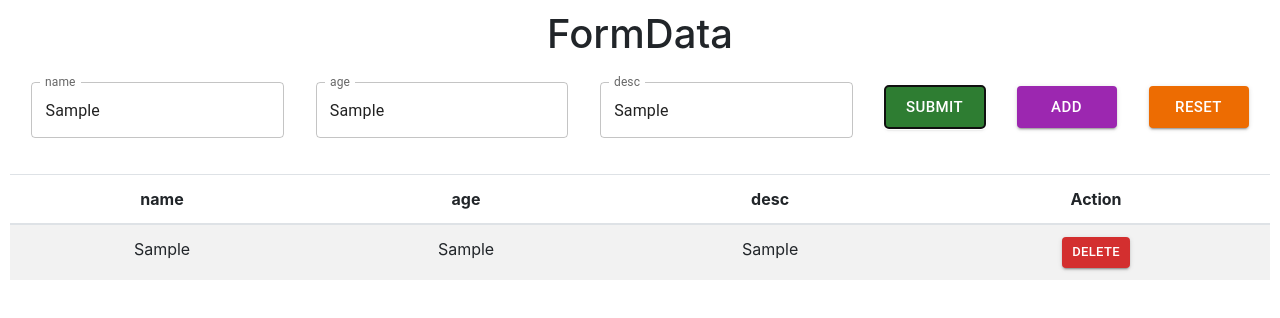
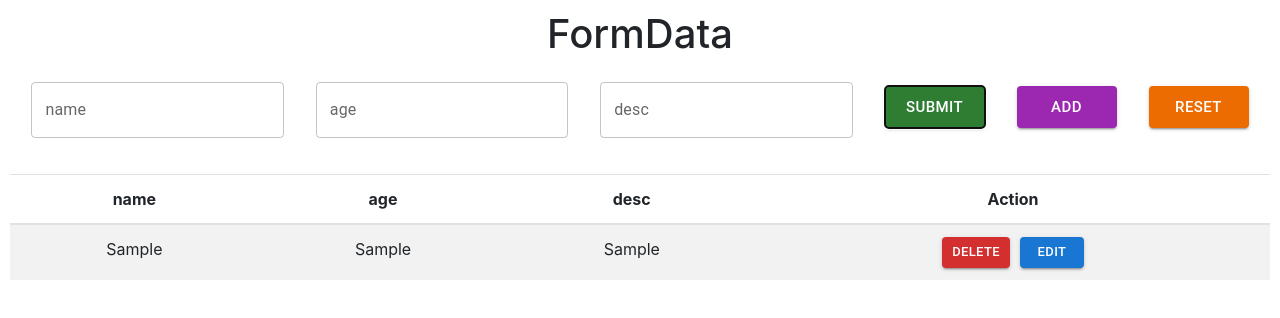
Before and after one commit to AbdullahNiaz39/Use-Of-Hooks, a React (Create React App) app: page / in a window 1280 px wide. Both pictures are taken after typing "Sample", "Sample", "Sample" into the empty fields and a click on the button "SUBMIT". Shown: the top 318 px of the page. Built offline with nearby package versions, Linux system fonts and the light colour scheme.

Commit message:
complete Grneic With Edit

```diff
--- a/src/component/TableData.js
+++ b/src/component/TableData.js
@@ -2,7 +2,7 @@ import { Button } from "@mui/material";
 import React from "react";
 import columns from "./table.json";
 
-const TableData = ({ Data, onDelete }) => {
+const TableData = ({ Data, onDelete, onEdit }) => {
   //   const { onData } = props;
   return Data.length !== 0 ? (
     <div>
@@ -22,12 +22,8 @@ const TableData = ({ Data, onDelete }) => {
         <tbody>
           {Data.map((data, index) => (
             <tr key={index}>
-              {columns.coloumed.map((column, index) => {
-                return (
-                  <>
-                    <td key={index}>{data[column.name]}</td>
-                  </>
-                );
+              {columns.coloumed.map((column, ind) => {
+                return <td key={ind}>{data[column.name]}</td>;
               })}
               <td>
                 <Button
@@ -37,6 +33,18 @@ const TableData = ({ Data, onDelete }) => {
                   onClick={() => onDelete(index)}
                 >
                   Delete
+                </Button>
+                <Button
+                  variant="contained"
+                  size="small"
+                  color="primary"
+                  onClick={() => onEdit(index)}
+                  style={{
+                    maxWidth: "100px",
+                    marginLeft: "10px",
+                  }}
+                >
+                  Edit
                 </Button>
               </td>
             </tr>
--- a/src/component/form.js
+++ b/src/component/form.js
@@ -14,7 +14,8 @@ const Form = () => {
   //useHooks using isVisible new Field in Form
   const [isFieldVisible, setisFieldVisible] = useState(false);
   const [fieldAdd, setfieldAdd] = useState([{ name: "" }]);
-
+  const [isBtnVisible, setBtnVisible] = useState(false);
+  const [editbtn, setEditBtn] = useState();
   ///Functuion
   //handleChange for Start Field
   const handleChange = (e) => {
@@ -35,7 +36,7 @@ const Form = () => {
     // } else {
     setStoreData((storeData) => [...storeData, data]);
     // }
-    // setData({ name: "", age: "", desc: "" });
+    setData({ name: "", age: "", desc: "" });
   };
 
   //for Generic Field  to Show
@@ -64,6 +65,20 @@ const Form = () => {
     setStoreData(numb);
   };
 
+  ///for gerenic Componet Edit Functionality
+  const handleUpdate = () => {
+    // setData(storeData[index]);
+    storeData.splice(editbtn, 1, data);
+    setStoreData(storeData);
+    setBtnVisible(false);
+    setData({});
+  };
+  const handleEditButton = (index) => {
+    setData(storeData[index]);
+    setBtnVisible(true);
+    setEditBtn(index);
+  };
+
   ///Return Data jsx
   return (
     <div style={{ margin: "10px", marginBottom: "10px", textAlign: "center" }}>
@@ -77,7 +92,6 @@ const Form = () => {
         sx={{
           "& > :not(style)": { m: 2, width: "25ch" },
         }}
-        onSubmit={handleSubmit}
         noValidate
         autoComplete="off"
       >
@@ -95,15 +109,27 @@ const Form = () => {
             </React.Fragment>
           );
         })}
+        {isBtnVisible ? (
+          <Button
+            variant="contained"
+            size="large"
+            color="info"
+            onClick={handleUpdate}
+            style={{ maxWidth: "100px", marginTop: "20px" }}
+          >
+            Update
+          </Button>
+        ) : (
           <Button
             variant="contained"
             size="large"
             color="success"
-          type="submit"
+            onClick={handleSubmit}
             style={{ maxWidth: "100px", marginTop: "20px" }}
           >
             submit
           </Button>
+        )}
         <Button
           variant="contained"
           size="large"
@@ -148,7 +174,11 @@ const Form = () => {
 
         {/* Show table using table component passing props */}
         <div style={{ marginTop: "20px" }}>
-          <TableData Data={storeData} onDelete={handleDelete} />
+          <TableData
+            Data={storeData}
+            onDelete={handleDelete}
+            onEdit={handleEditButton}
+          />
         </div>
       </div>
     </div>
```
Lines whose indentation alone changed are shown as unchanged.
